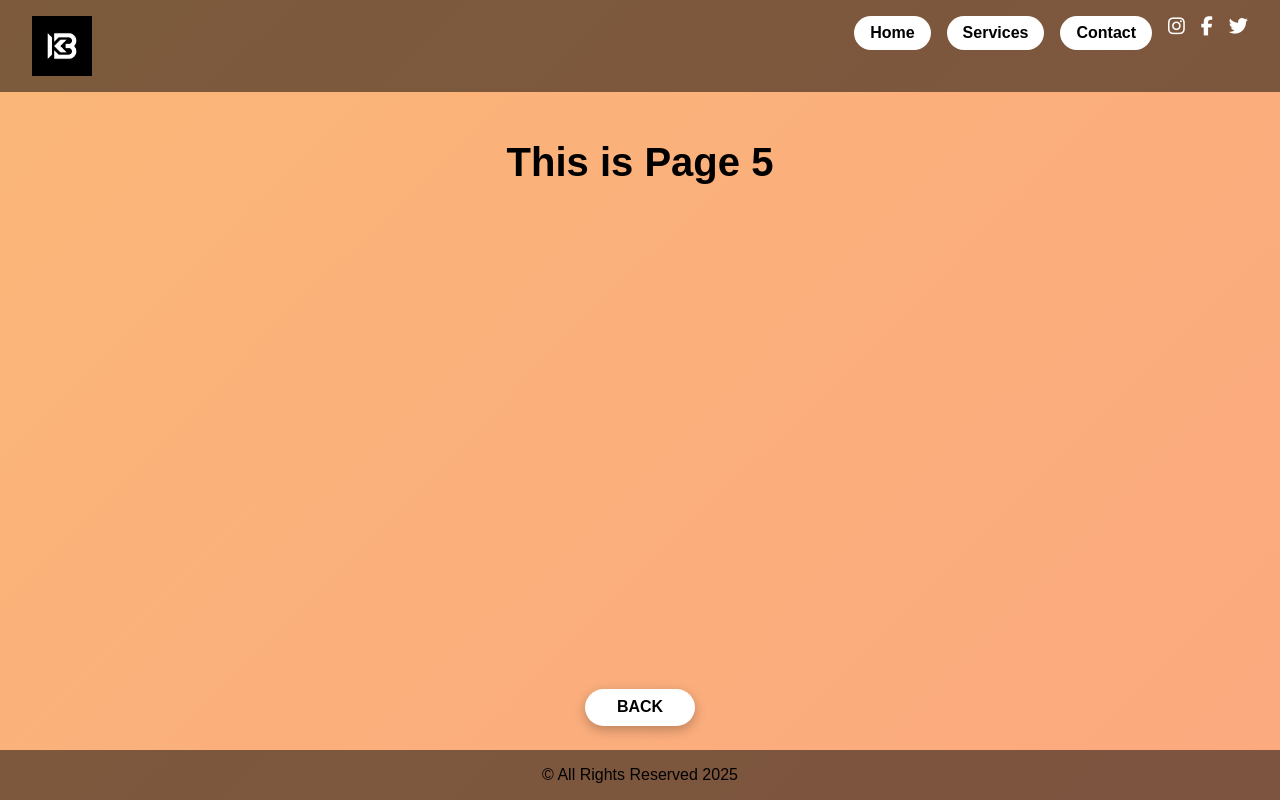
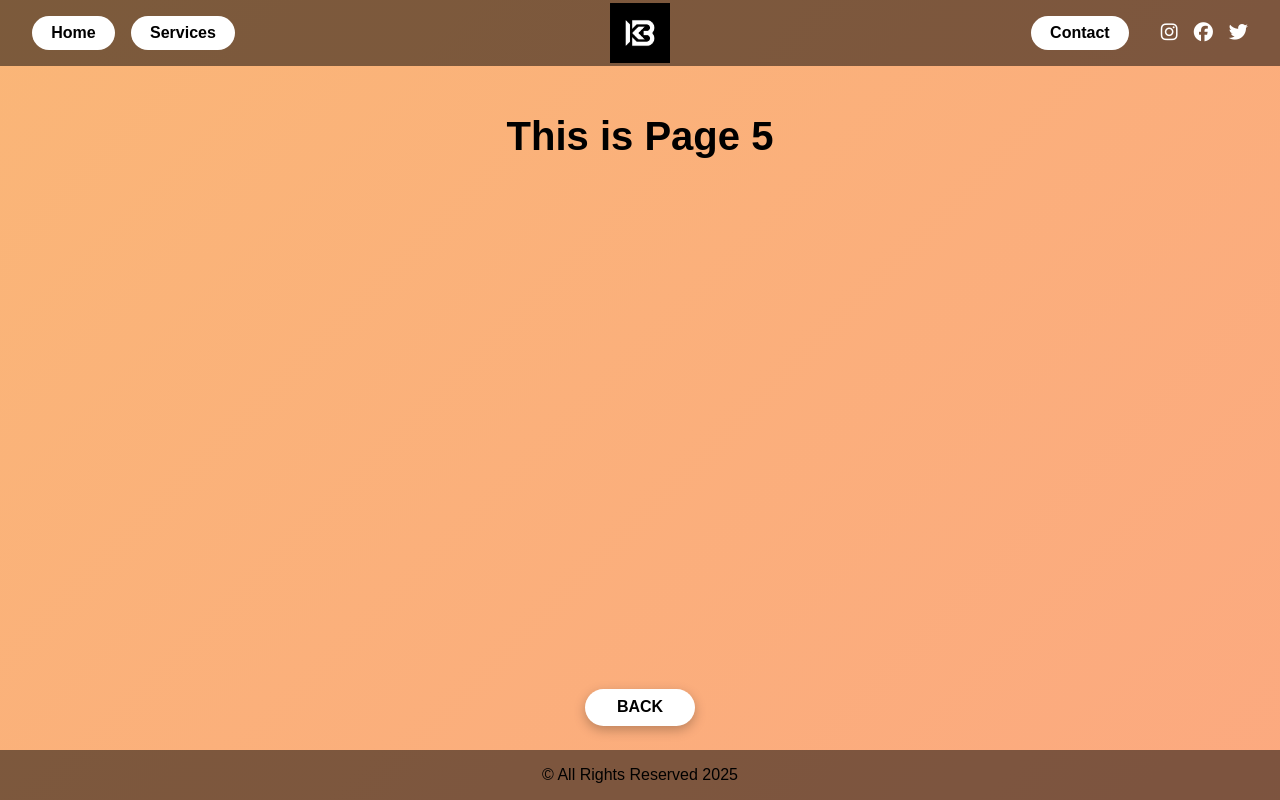
Before and after one commit to kenbacay/WD-Seatwork-1, a plain HTML site: page pages/page5/index.html in a window 1280 px wide. Drawn offline with Linux system fonts and the light colour scheme.

Commit message:
feat: improving the buttons in page5

```diff
--- a/assets/css/style.css
+++ b/assets/css/style.css
@@ -364,31 +364,35 @@ html {
 .header5 {
   display: flex;
   justify-content: space-between;
-  align-items: flex-start;
+  align-items: center;
+  background-color: rgba(0, 0, 0, 0.5);
   padding: 1rem 2rem;
-  background-color: rgba(0, 0, 0, 0.5);
   flex-wrap: wrap;
+  position: relative;
+}
+
+.header5 .left-buttons,
+.header5 .right-buttons {
+  display: flex;
+  align-items: center;
+  gap: 1rem;
 }
 
 .header5 .logo {
   height: 60px;
-}
-
-.header5 .top-buttons {
-  display: flex;
-  gap: 1rem;
-  margin-bottom: 0.5rem;
-  justify-content: flex-end;
+  position: absolute;
+  left: 50%;
+  transform: translateX(-50%);
 }
 
 .header5 .btn {
+  text-decoration: none;
   background-color: #fff;
   color: #000;
-  padding: 0.5rem 1rem;
-  border-radius: 20px;
+  padding: 0.5rem 1.2rem;
+  border-radius: 25px;
   font-weight: bold;
-  text-decoration: none;
-  transition: background 0.3s;
+  transition: background 0.3s ease;
 }
 
 .header5 .btn:hover {
@@ -398,15 +402,67 @@ html {
 .header5 .social-icons {
   display: flex;
   gap: 1rem;
-  justify-content: flex-end;
+  margin-left: 1rem;
 }
 
-.header5 .social {
+.header5 .social-icons a {
   color: #fff;
   font-size: 1.2rem;
   transition: color 0.3s;
 }
 
-.header5 .social:hover {
+.header5 .social-icons a:hover {
   color: #ddd;
 }
+
+.content {
+  text-align: center;
+  padding: 3rem 1rem;
+  flex: 1;
+}
+
+.content h1 {
+  font-size: 2.5rem;
+  margin-bottom: 1rem;
+}
+
+/* Back Button */
+.back-container {
+  display: flex;
+  justify-content: center;
+  margin-bottom: 1.5rem;
+}
+
+.back-btn {
+  padding: 0.6rem 2rem;
+  border-radius: 30px;
+  background-color: #fff;
+  color: #000;
+  font-weight: bold;
+  text-decoration: none;
+  box-shadow: 0 4px 12px rgba(0, 0, 0, 0.25);
+  transition: background 0.3s ease, transform 0.3s ease;
+}
+
+.back-btn:hover {
+  background-color: #ddd;
+  transform: scale(1.05);
+}
+
+.footer {
+  text-align: center;
+  padding: 1rem;
+  background-color: rgba(0, 0, 0, 0.5);
+}
+
+@keyframes gradientBG {
+  0% {
+    background-position: 0% 50%;
+  }
+  50% {
+    background-position: 100% 50%;
+  }
+  100% {
+    background-position: 0% 50%;
+  }
+}
--- a/pages/page5/index.html
+++ b/pages/page5/index.html
@@ -5,23 +5,25 @@
   <meta name="viewport" content="width=device-width, initial-scale=1.0"/>
   <title>Page 5 - Ken Bacay</title>
   <link rel="stylesheet" href="../../assets/css/style.css" />
-  <link rel="stylesheet" href="https://cdnjs.cloudflare.com/ajax/libs/font-awesome/6.5.0/css/all.min.css">
+
+  <!-- ✅ Font Awesome CDN link for icons -->
+  <link rel="stylesheet" href="https://cdnjs.cloudflare.com/ajax/libs/font-awesome/6.5.0/css/all.min.css" />
 </head>
 <body class="five">
   <header class="header5">
-    <div class="left">
-      <img src="../../assets/img/logo123.avif" alt="Logo" class="logo" />
+    <div class="left-buttons">
+      <a href="../../index.html" class="btn">Home</a>
+      <a href="#" class="btn">Services</a>
     </div>
-    <div class="right">
-      <nav class="top-buttons">
-        <a href="#" class="btn">Home</a>
-        <a href="#" class="btn">Services</a>
-        <a href="#" class="btn">Contact</a>
-      </nav>
+
+    <img src="../../assets/img/logo123.avif" alt="Logo" class="logo" />
+
+    <div class="right-buttons">
+      <a href="#" class="btn">Contact</a>
       <div class="social-icons">
-        <a href="#" class="social"><i class="fab fa-instagram"></i></a>
-        <a href="#" class="social"><i class="fab fa-facebook-f"></i></a>
-        <a href="#" class="social"><i class="fab fa-twitter"></i></a>
+        <a href="#"><i class="fab fa-instagram"></i></a>
+        <a href="#"><i class="fab fa-facebook"></i></a>
+        <a href="#"><i class="fab fa-twitter"></i></a>
       </div>
     </div>
   </header>
@@ -34,6 +36,8 @@
     <a href="../../index.html" class="back-btn">BACK</a>
   </div>
 
-  <footer class="footer">&copy; All Rights Reserved 2025</footer>
+  <footer class="footer">
+    &copy; All Rights Reserved 2025
+  </footer>
 </body>
 </html>
```
